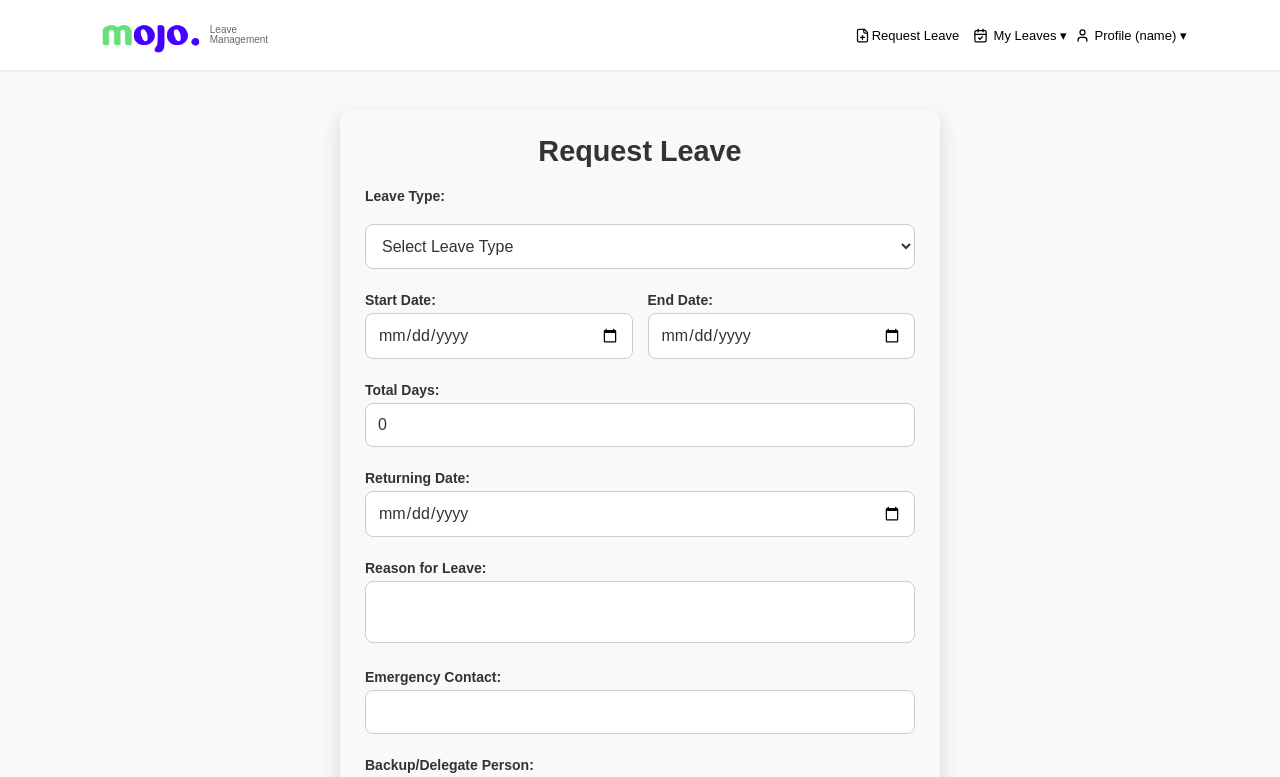
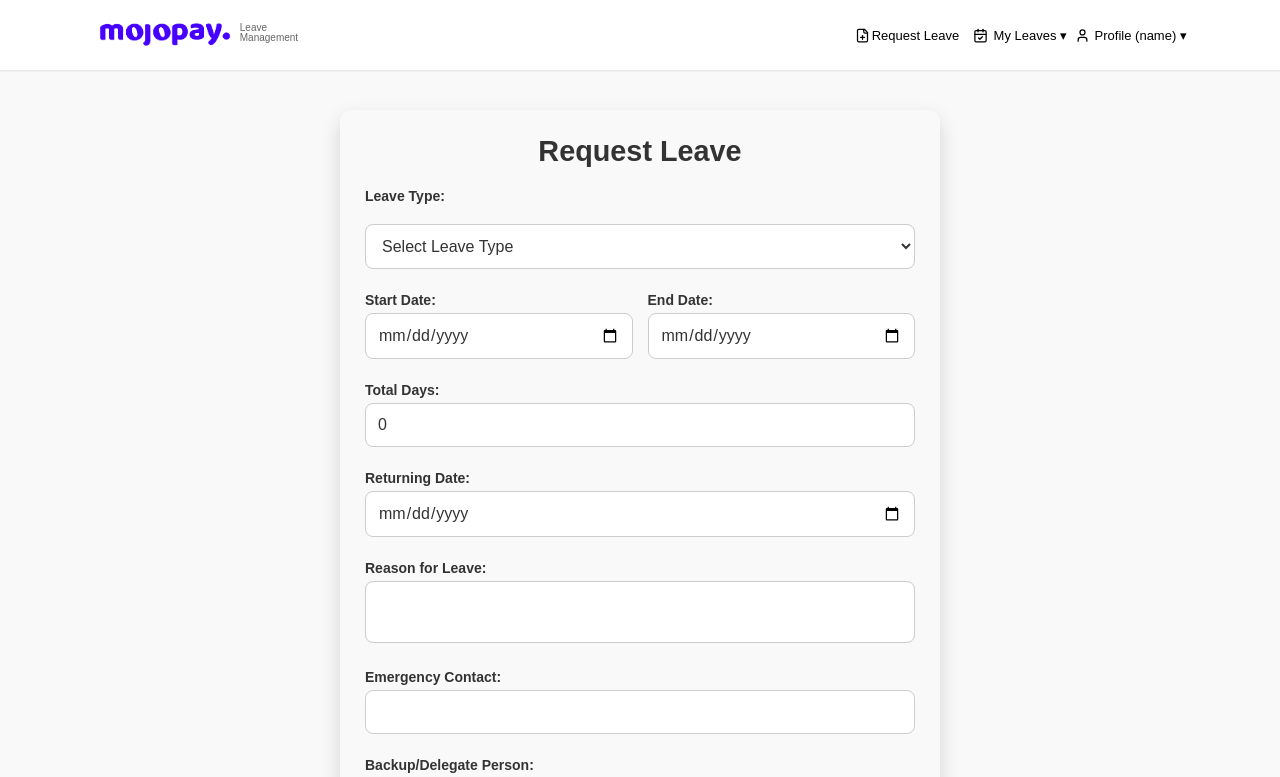
Before and after one commit to mrdennisofosu/leave-management, a React (Vite) app: page /request-leave in a window 1280 px wide. Shown: the top 777 px of the page. Built offline with nearby package versions, Linux system fonts and the light colour scheme; sample sign-in values are in the browser's storage.

Commit message:
Eleventh Commit

```diff
--- a/src/Components/Navbar/Navbar.css
+++ b/src/Components/Navbar/Navbar.css
@@ -169,7 +169,7 @@
 
 
 .logo {
-    width: 120px;
+    width: 150px;
     height: auto;
     transition: filter 0.3s ease-in-out;
 }
@@ -190,6 +190,7 @@
     opacity: 0.6;
     line-height: 1.0;
     margin-left: 0.2px;
+    margin-bottom: 5px;
 }
 
 /* .nav-items {
--- a/src/Components/Navbar/Navbar.jsx
+++ b/src/Components/Navbar/Navbar.jsx
@@ -3,7 +3,7 @@ import PropTypes from "prop-types";
 import { Link, useNavigate } from "react-router-dom";
 import { FilePlus, CalendarCheck, User } from "lucide-react";
 import "./Navbar.css";
-import mojoLogo from "../../assets/mojoLogo.png";
+import logo1 from "../../assets/logo1.png";
 
 const Navbar = ({ theme, setTheme, setIsAuthenticated }) => {
   const [dropdownOpen, setDropdownOpen] = useState(false);
@@ -48,7 +48,7 @@ const Navbar = ({ theme, setTheme, setIsAuthenticated }) => {
       <div className="logo-container">
         <Link to="/">
           <img
-            src={mojoLogo}
+            src={logo1}
             alt="Logo"
             className={`logo ${theme === "dark" ? "dark-logo" : ""}`}
           />
```
